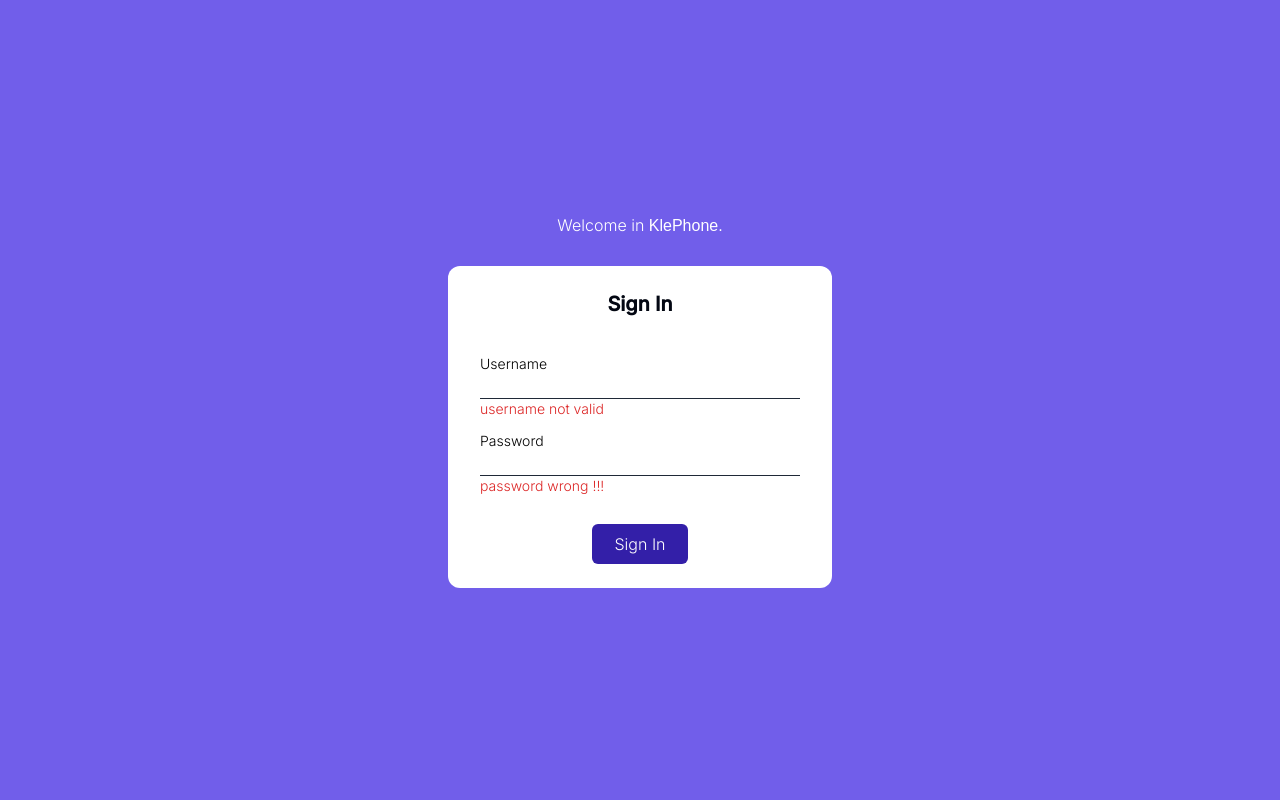
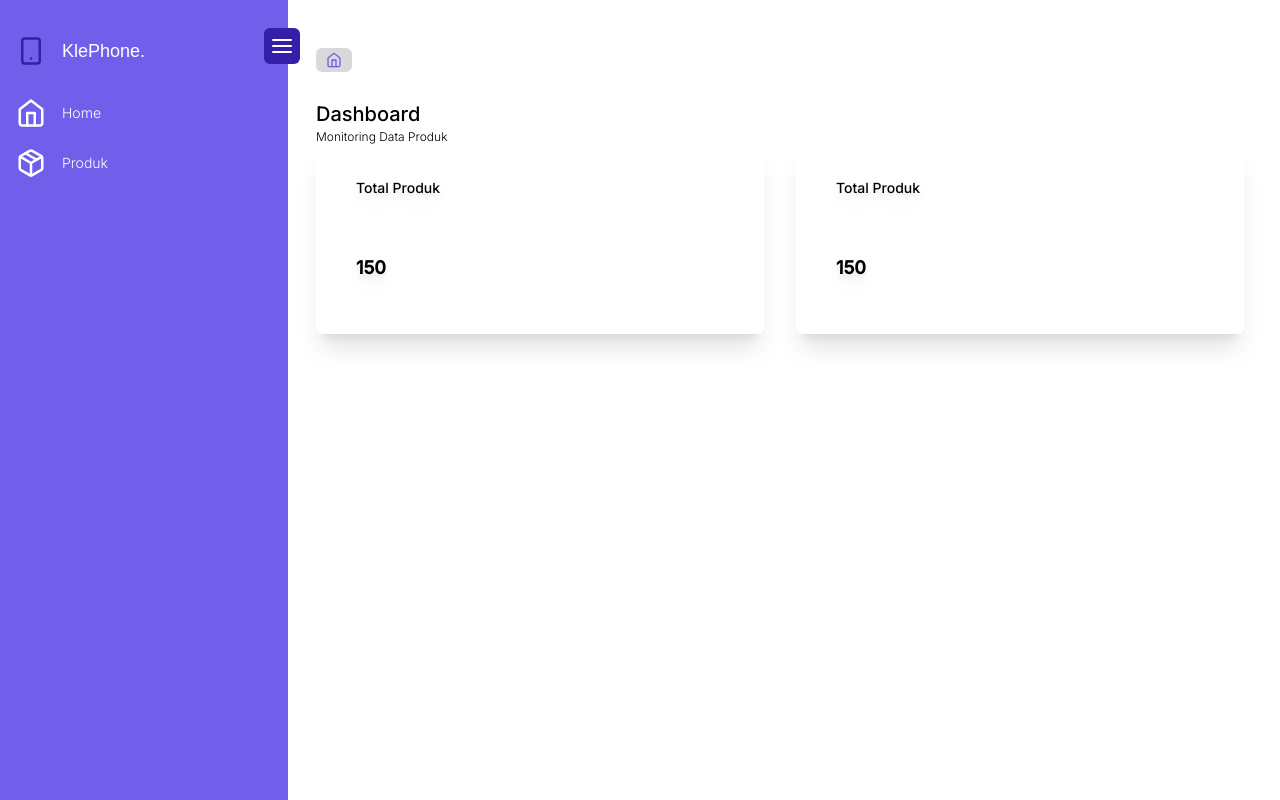
Before and after one commit to julydsp/mini_project_klePhone, a React (Vite) app: page / in a window 1280 px wide. Built offline with nearby package versions, Linux system fonts and the light colour scheme; a web font is replaced by a local one.

Commit message:
membuat Homepage dan side bar

```diff
--- a/package.json
+++ b/package.json
@@ -11,7 +11,8 @@
   },
   "dependencies": {
     "react": "^18.2.0",
-    "react-dom": "^18.2.0"
+    "react-dom": "^18.2.0",
+    "react-icons": "^4.11.0"
   },
   "devDependencies": {
     "@types/react": "^18.2.15",
--- a/src/App.jsx
+++ b/src/App.jsx
@@ -1,10 +1,10 @@
 
-import LoginPage from "./pages/LoginPage.jsx";
+import HomePage from "./pages/HomePage";
 
 function App() {
   return (
     <>
-      <LoginPage/>
+      <HomePage/>
     </>
   );
 }
--- /dev/null
+++ b/src/components/sideBar.jsx
@@ -0,0 +1,72 @@
+import { useState } from "react";
+import { FiMenu, FiSmartphone, FiPackage, FiHome } from "react-icons/fi";
+
+export default function SideBar() {
+  const [isOpen, setIsOpen] = useState(true);
+  return (
+    <>
+      <div
+        className={` ${
+          isOpen ? "w-64 lg:w-72 md:z-0 md:relative" : "w-24 relative"
+        } duration-500 h-screen bg-[#715EEA] p-1 absolute z-20 pt-8`}
+      >
+        <div className="bg-[#331FA8] w-9 h-9 -right-3 cursor-pointer top-7 flex justify-center items-center  rounded-md absolute">
+          <FiMenu
+            onClick={() => setIsOpen(!isOpen)}
+            className="text-white text-2xl"
+          />
+        </div>
+        <div
+          className={`${
+            !isOpen && "justify-center flex-wrap px-0 gap-0"
+          } flex items-center gap-4 justify-start px-3 py-1 `}
+        >
+          <FiSmartphone className="cursor-pointer duration-500 text-[#331FA8] text-3xl" />
+          <h1
+            className={`${
+              !isOpen && "scale-0 h-0 w-0"
+            } duration-500 font-logo origin-left text-white font-medium text-lg`}
+          >
+            KlePhone.
+          </h1>
+        </div>
+
+        <div className="pt-6 ">
+          <ul className="flex flex-col gap-3">
+            <li
+              className={`${
+                !isOpen && "justify-center px-0 gap-0"
+              } hover:bg-[#331FA8] py-1  px-3 flex  justify-start items-center  gap-4 rounded-md `}
+            >
+              <FiHome className="text-white text-3xl" />
+              <a
+                href=""
+                className={`${
+                  !isOpen && "scale-0 h-0 w-0"
+                } duration-500 text-white font-win text-sm font-light`}
+              >
+                Home
+              </a>
+            </li>
+
+            <li
+              className={`${
+                !isOpen && "justify-center px-0 gap-0"
+              } hover:bg-[#331FA8]  py-1 px-3 flex justify-start items-center gap-4 rounded-md`}
+            >
+              <FiPackage className="text-white text-3xl" />
+              <a
+                href=""
+                className={`${
+                  !isOpen && "scale-0 h-0 w-0"
+                } duration-500 text-white font-win text-sm font-light`}
+              >
+                Produk
+              </a>
+            </li>
+          </ul>
+        </div>
+      </div>
+    </>
+  );
+}
--- /dev/null
+++ b/src/pages/HomePage.jsx
@@ -0,0 +1,32 @@
+import SideBar from "../components/sideBar";
+import { FiHome } from "react-icons/fi";
+
+export default function HomePage() {
+  return (
+    <div className="flex">
+      <SideBar />
+      <div className="h-screen max-w-screen-sm p-7 md:max-w-screen-md lg:max-w-screen-lg xl:max-w-screen-xl relative">
+        <div className="pt-5">
+          <div className="bg-[#D9D9D9] w-9 h-6 rounded-md flex items-center justify-center">
+            <FiHome className="text-[#715DEA]" />
+          </div>
+        </div>
+        <h1 className="text-xl font-win relative pt-7 ">Dashboard</h1>
+        <p className="text-[12px] font-win font-light ">
+          Monitoring Data Produk
+        </p>
+
+        <div className="flex gap-8 md:flex-nowrap flex-wrap justify-center">
+          <div className=" rounded-md w-[448px] h-[188px] px-10 py-5 drop-shadow-lg shadow-xl">
+            <h1 className="font-win text-sm pt-3">Total Produk</h1>
+            <h1 className="font-win font-bold  text-lg pt-14">150</h1>
+          </div>
+          <div className=" rounded-md w-[448px] h-[188px] px-10 py-5 drop-shadow-lg shadow-xl">
+            <h1 className="font-win text-sm pt-3">Total Produk</h1>
+            <h1 className="font-win font-bold  text-lg pt-14">150</h1>
+          </div>
+        </div>
+      </div>
+    </div>
+  );
+}
```
Also changed, not shown: 1 other file (tests, documents, lock files or other folders).
